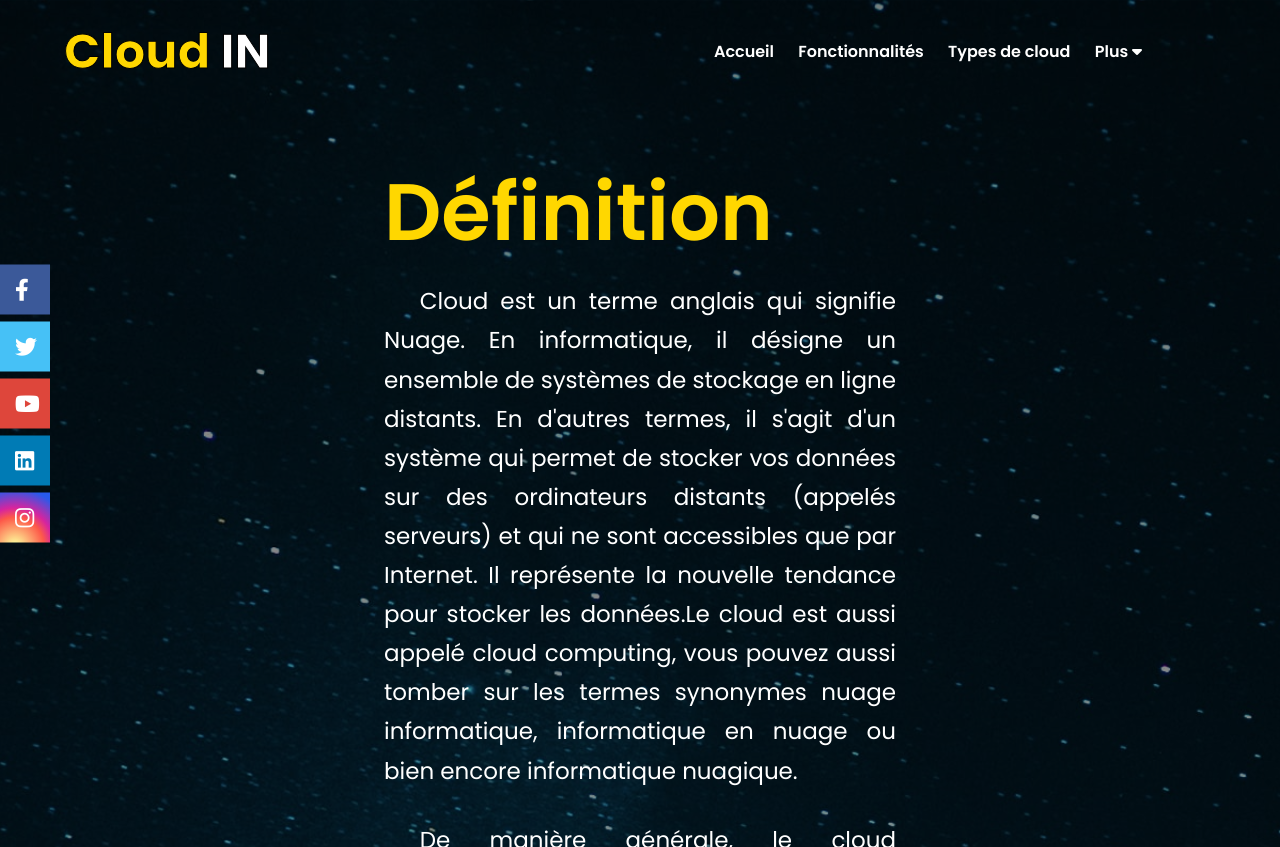
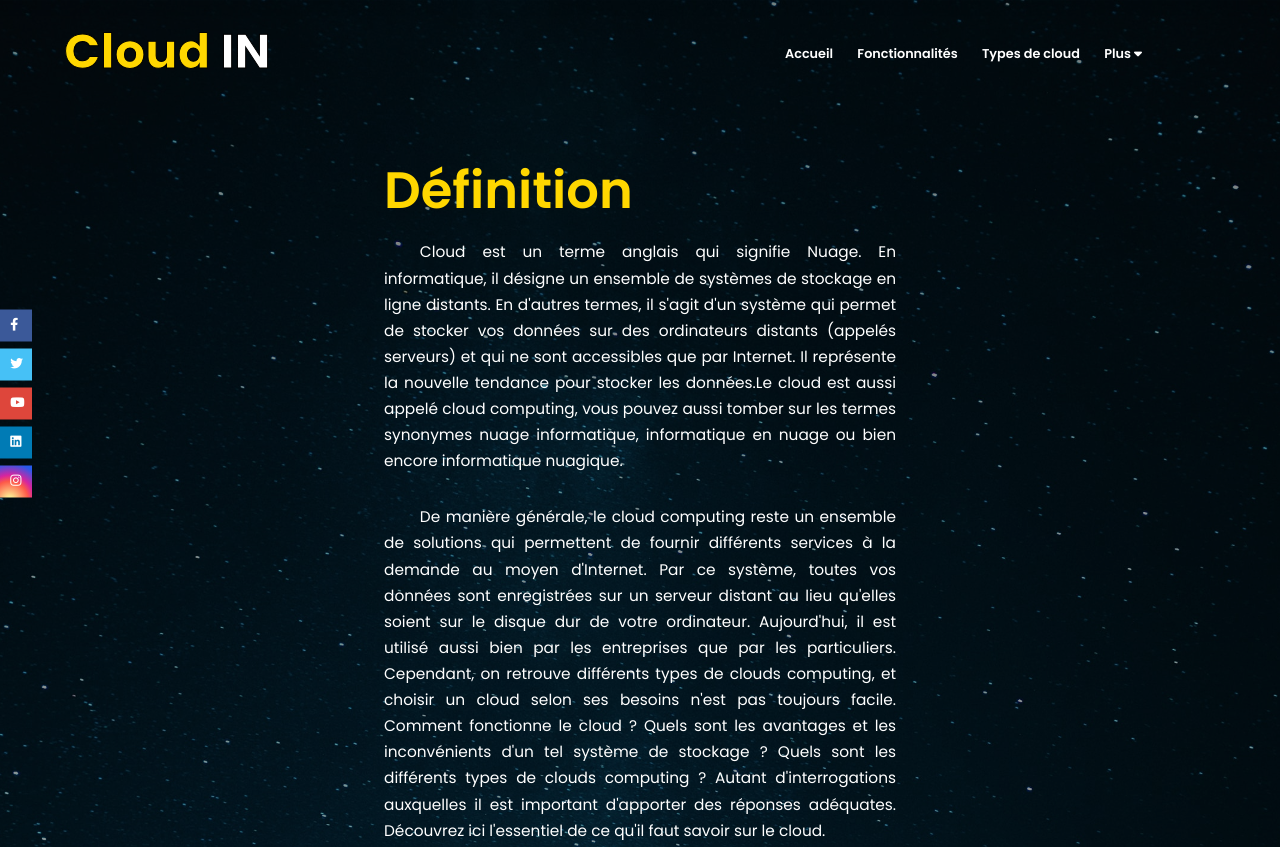
Before and after one commit to Wariuss/Walid, a plain HTML site: page index2.html in a window 1280 px wide. Shown: the top 847 px of the page. Drawn offline with Linux system fonts and the light colour scheme.

Commit message:
Update style2.css

```diff
--- a/style2.css
+++ b/style2.css
@@ -37,7 +37,7 @@ body {
 /* Navigation */
 li,
 a {
-    font-size: 1em;
+    font-size: 1vw;
     font-weight: 600;
     color: white;
     text-decoration: none;
@@ -270,6 +270,73 @@ header {
     transform: translateY(-1px) scale(1.1);
 }
 
+/* Social side bar */
+
+.social-2 {
+    top: 50%;
+    left: 0%;
+    transform: translateY(-50%);
+    position: fixed;
+    z-index: 1000;
+}
+
+.social-2 ul {
+    padding: initial;
+}
+
+.social-2 ul li {
+    list-style-type: none;
+    font-size: 1vw;
+    height: 2.5vw;
+    width: 2.5vw;
+    padding-left: 0.8vw;
+    padding-top: 0.5vw;
+    margin-top: 7px;
+    /* background-color: rgba(255, 255, 255, 0.438); */
+    color: white;
+}
+
+.facebook {
+    background-color: #3B5999;
+}
+
+.twitter {
+    background-color: #46C1F6;
+    ;
+}
+
+.youtube {
+    background-color: #de463b;
+}
+
+.linkedin {
+    background: #007bb5;
+}
+
+.instagram {
+    background: radial-gradient(circle at 30% 107%, #fdf497 0%, #fdf497 5%, #fd5949 45%, #d6249f 60%, #285AEB 90%);
+
+}
+
+.google {
+    background: conic-gradient(from -45deg, #ea4335 110deg, #4285f4 90deg 180deg, #34a853 180deg 270deg, #fbbc05 270deg) 73% 55%/150% 150% no-repeat;
+}
+
+.social-2 ul li:hover {
+    width: 80px;
+    padding-left: 30PX;
+    transition: all 0.5s ease 0s;
+}
+
+hr {
+    margin-top: 50px;
+    color: gold;
+}
+
+iframe:hover {
+    box-shadow: 0 0 2px 1px rgba(255, 255, 255, 0.5);
+}
+
 
 
 /* Body */
@@ -285,7 +352,7 @@ header {
 
 .sec1 h2 {
     color: gold;
-    font-size: 5em;
+    font-size: 4vw;
     font-weight: 600;
     padding: 10PX 0;
     margin-bottom: 20px 0;
@@ -293,14 +360,14 @@ header {
 
 .sec1 h3 {
     color: rgb(235, 181, 34);
-    font-size: 2em;
+    font-size: 1.5vw;
     font-weight: 600;
     padding: 10PX 0;
 }
 
 .sec1 p {
     text-align: justify;
-    font-size: 23px;
+    font-size: 1.2vw;
     line-height: 1.7;
     text-indent: 7%;
     margin-bottom: 30px;
@@ -322,7 +389,12 @@ header {
     font-weight: 600;
     padding: 10PX 0;
 }
+.vid {
+    width:40vw;
+    height:24vw;
+}
 
+/* contact Us */
 .contact-section {
     box-shadow: 20px 20px 50px rgba(0, 0, 0, 0.2);
     border-radius: 25px;
@@ -385,68 +457,3 @@ textarea.contact-form-text {
     color: black;
     transition: all 0.5s ease 0s;
 }
-
-.social-2 {
-    top: 50%;
-    left: 0%;
-    transform: translateY(-50%);
-    position: fixed;
-    z-index: 1000;
-}
-
-.social-2 ul {
-    padding: initial;
-}
-
-.social-2 ul li {
-    list-style-type: none;
-    font-size: 22px;
-    height: 50px;
-    width: 50px;
-    padding-left: 15px;
-    padding-top: 9px;
-    margin-top: 7px;
-    /* background-color: rgba(255, 255, 255, 0.438); */
-    color: white;
-}
-
-.facebook {
-    background-color: #3B5999;
-}
-
-.twitter {
-    background-color: #46C1F6;
-    ;
-}
-
-.youtube {
-    background-color: #de463b;
-}
-
-.linkedin {
-    background: #007bb5;
-}
-
-.instagram {
-    background: radial-gradient(circle at 30% 107%, #fdf497 0%, #fdf497 5%, #fd5949 45%, #d6249f 60%, #285AEB 90%);
-
-}
-
-.google {
-    background: conic-gradient(from -45deg, #ea4335 110deg, #4285f4 90deg 180deg, #34a853 180deg 270deg, #fbbc05 270deg) 73% 55%/150% 150% no-repeat;
-}
-
-.social-2 ul li:hover {
-    width: 80px;
-    padding-left: 30PX;
-    transition: all 0.5s ease 0s;
-}
-
-hr {
-    margin-top: 50px;
-    color: gold;
-}
-
-iframe:hover {
-    box-shadow: 0 0 2px 1px rgba(255, 255, 255, 0.5);
-}
```
